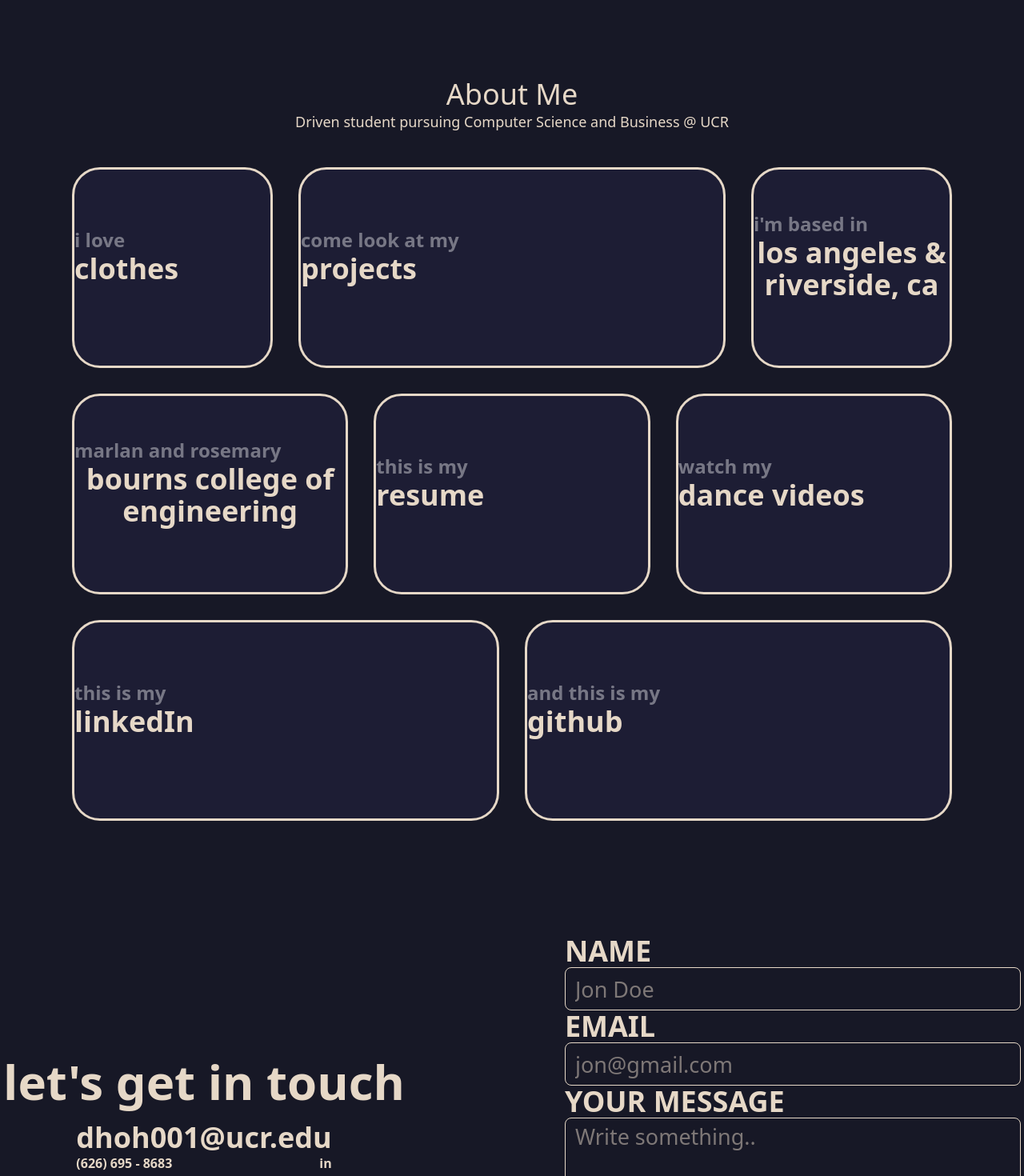
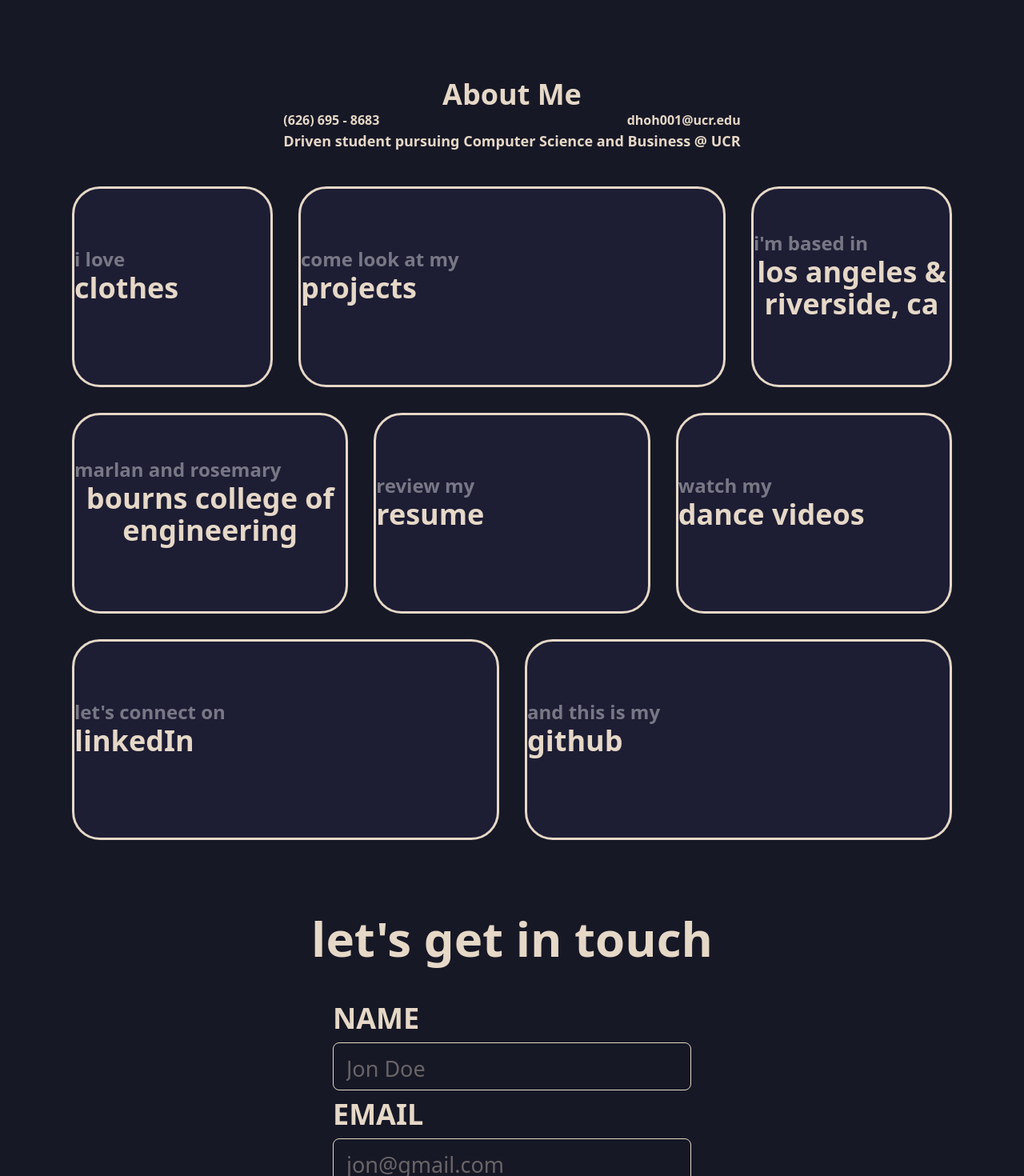
Before and after one commit to dillonhoh/Personal-Website, a React (Vite) app: page / in a window 1280 px wide. Shown: the part 600-2070 px from the top of the page at 80% size. Built offline with nearby package versions, Linux system fonts and the light colour scheme.

Commit message:
added contact form styling

```diff
--- a/src/components/ButtonMap.jsx
+++ b/src/components/ButtonMap.jsx
@@ -31,7 +31,7 @@ export default function ButtonMap () {
                     name="col-span-4 row-span-3"
                     />
                 <Buttons
-                    subText ="this is my"
+                    subText ="review my"
                     text ="resume"
                     link="/ResumeDillon2024.pdf"
                     name="col-span-4 row-span-3"
@@ -43,7 +43,7 @@ export default function ButtonMap () {
                     name="col-span-4 row-span-3"
                     />
                 <Buttons
-                    subText ="this is my"
+                    subText ="let's connect on"
                     text ="linkedIn"
                     link="https://www.linkedin.com/in/dillonhoh/"
                     name="col-span-6 row-span-3"
--- a/src/components/ContactDisplay.jsx
+++ b/src/components/ContactDisplay.jsx
@@ -1,11 +1,10 @@
-import ContactText from "./ContactText"
+
 import ContactForm from "./ContactForm"
 export default function ContactDisplay(){
 
 
     return(
         <div className="contact-display">
-            <ContactText />
             <ContactForm />
         </div>
     )
--- a/src/components/ContactForm.jsx
+++ b/src/components/ContactForm.jsx
@@ -3,27 +3,30 @@ export default function ContactForm(){
 
 
     return(
-        <form className="contact-form text-[#E6D8C7] font-semibold text-4xl">
-            <label>NAME</label>
+        <>
+        <div className="text-[#E6D8C7] text-6xl font-bold pb-10">let's get in touch</div>
+        <form className="contact-form text-[#E6D8C7] text-[27px] font-thin">
+            <label className="font-semibold text-4xl my-[10px]">NAME</label>
             <input type="text"
                 placeholder ="Jon Doe"
-                className="contact border rounded-lg focus: outline-none focus:border-[#A6D8C7] px-3 py-2 pt-1"/>
+                className="contact border w-md h-15 rounded-lg focus: outline-none focus:border-[#A6D8C7] px-4 pt-1"/>
 
-            <label>EMAIL</label>
+            <label className="font-semibold text-4xl my-[10px]">EMAIL</label>
             <input type="text"
                 placeholder ="jon@gmail.com"
-                className="contact border rounded-lg focus: outline-none focus:border-[#A6D8C7] px-3 py-2 pt-1"/>
+                className="contact border w-md h-15 rounded-lg focus: outline-none focus:border-[#A6D8C7] px-4 pt-1"/>
 
-            <label>YOUR MESSAGE</label>
+            <label className="font-semibold text-4xl my-[10px]">YOUR MESSAGE</label>
             <textarea
                 placeholder ="Write something.."
                 rows="4"
                 cols="10"
                 maxlength="350"
                 className="contact border rounded-lg focus: outline-none focus:border-[#A6D8C7] px-3 py-3 pt-2"/>
-            <button>SEND</button>
+            <button className="font-semibold text-4xl my-[10px]">SEND</button>
 
         </form>
+        </>
 
     )
 }
--- a/src/components/ContactText.jsx
+++ /dev/null
@@ -1,20 +0,0 @@
-
-export default function ContactText(){
-
-
-    return(
-        <>
-            <div className="text-center mr-[200px] ">
-                <h1 className="text-[#E6D8C7] text-6xl font-bold mb-[20px]">let's get in touch</h1>
-                <div className="contact-text">
-                <h1 className="email text-[#E6D8C7] text-4xl font-bold">dhoh001@ucr.edu</h1>
-                    <div className="contact-container font-bold">
-                        <span>(626) 695 - 8683</span>
-                        <span>in</span>
-                    </div>
-                </div>
-            </div>
-        </>
-
-    )
-}
--- a/src/components/Intro.jsx
+++ b/src/components/Intro.jsx
@@ -2,8 +2,13 @@ export default function Intro() {
 
     return (
         <div className="title">
-            <h1 className="text-4xl text-[#E6D8C7]">About Me</h1>
-            <p className="text-lg text-[#E6D8C7]">Driven student pursuing Computer Science and Business @ UCR </p>
+            <h1 className="text-4xl text-[#E6D8C7] font-semibold">About Me</h1>
+            <div className="flex justify-between text-base text-[#E6D8C7] font-semibold">
+            <h1>(626) 695 - 8683</h1>
+            <h1>dhoh001@ucr.edu</h1>
+            </div>
+
+            <p className="text-lg text-[#E6D8C7] font-semibold">Driven student pursuing Computer Science and Business @ UCR </p>
         </div>
     )
 }
--- a/src/styles.css
+++ b/src/styles.css
@@ -132,7 +132,8 @@ body {
 }
 .contact-display {
     display: flex;
-    margin-top: 100px;
+    flex-direction: column;
+    margin-top: 50px;
     align-items: center;
 }
 
@@ -155,6 +156,7 @@ body {
 }
 
 .contact::placeholder {
-    font-weight: 100;
+    font-weight: 300;
     font-size: 27px;
+    opacity: 80%;
 }
```
